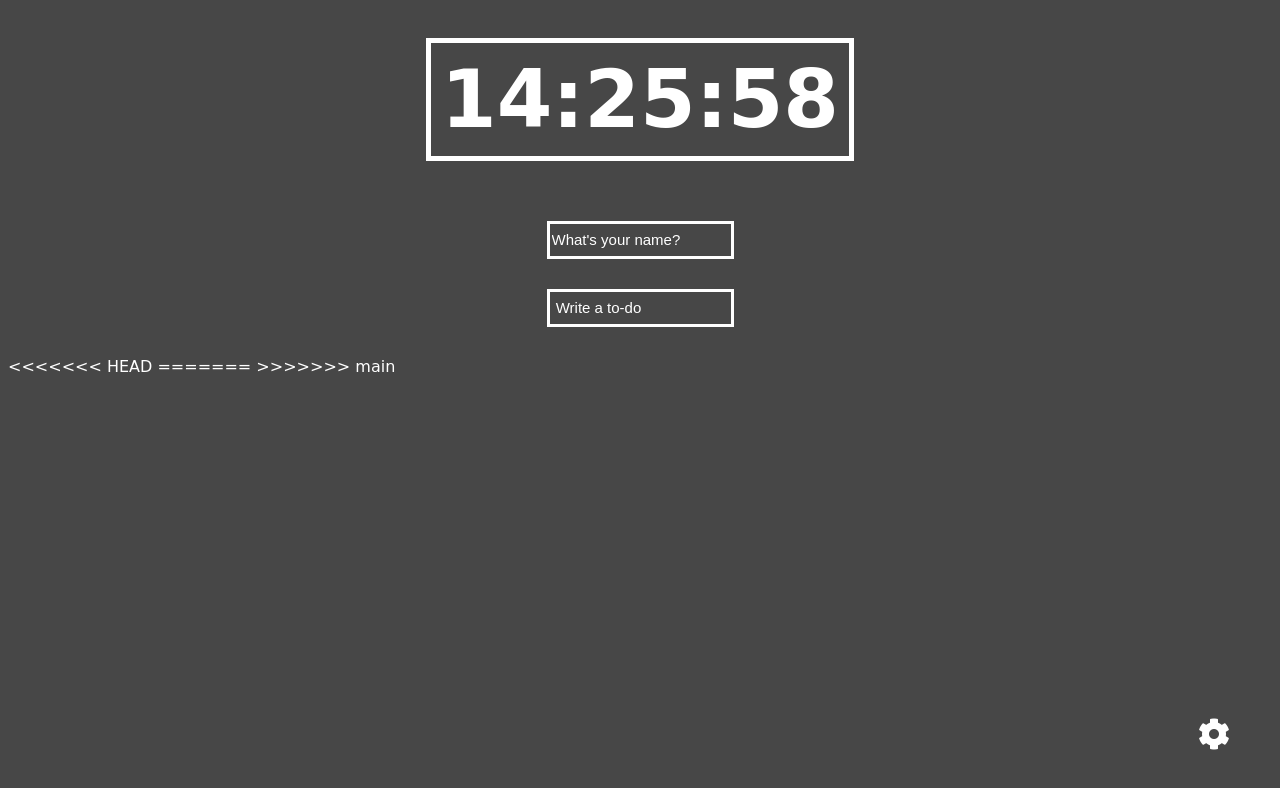
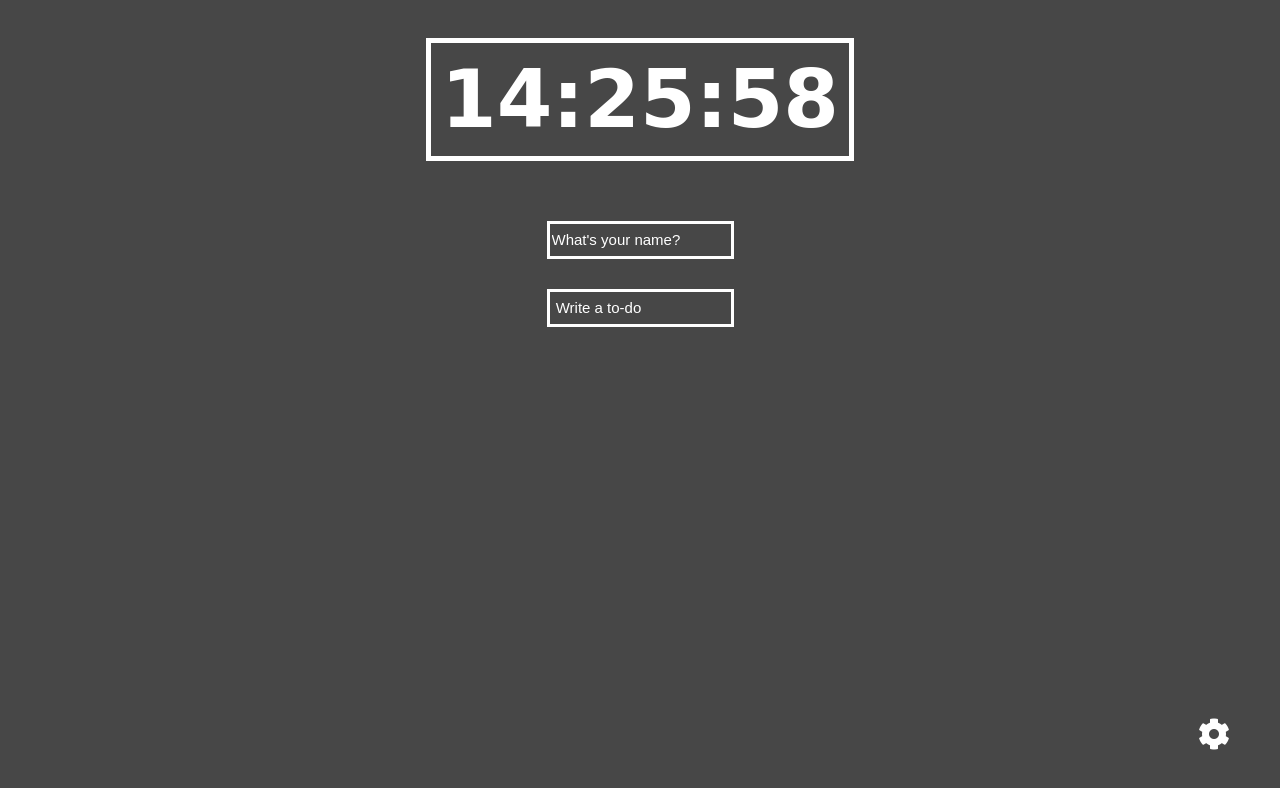
Before and after one commit to Sunflowerrrrr/To-Do_List, a plain HTML site: page index.html in a window 1280 px wide. Drawn offline with Linux system fonts and the light colour scheme; a web font is replaced by a local one.

Commit message:
Big Changes

```diff
--- a/index.html
+++ b/index.html
@@ -41,14 +41,10 @@
       </div>
     </div>
 
-<<<<<<< HEAD
-    <script src="https://www.lgkids.co.kr/es_all/plugins/jscolor-2.0.5/jscolor.js"></script>
-=======
     <div class="settingIcon">
       <a href="setting.html"><i class="fas fa-cog fa-2x"></i></a>
     </div>
 
->>>>>>> main
     <script src="jsfiles/clock.js"></script>
     <script src="jsfiles/greeting.js"></script>
     <script src="jsfiles/todo.js"></script>
```
